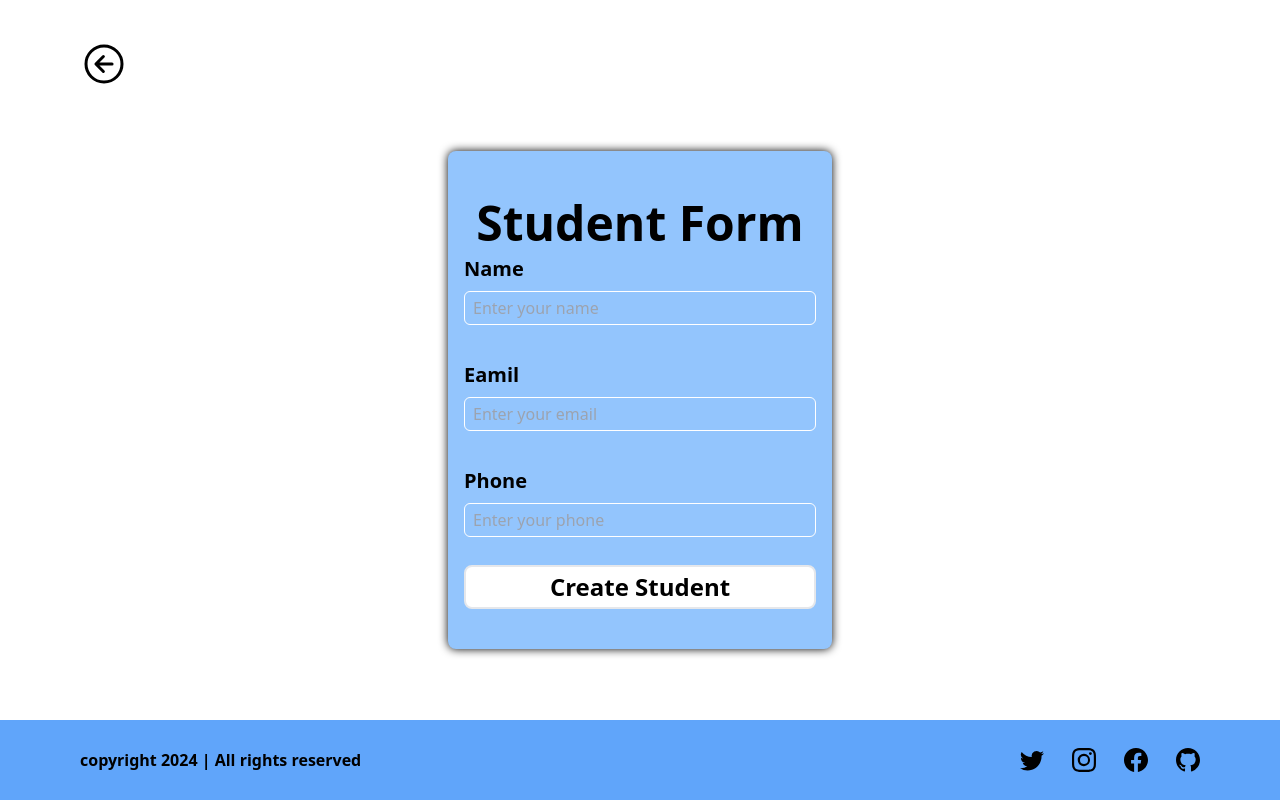
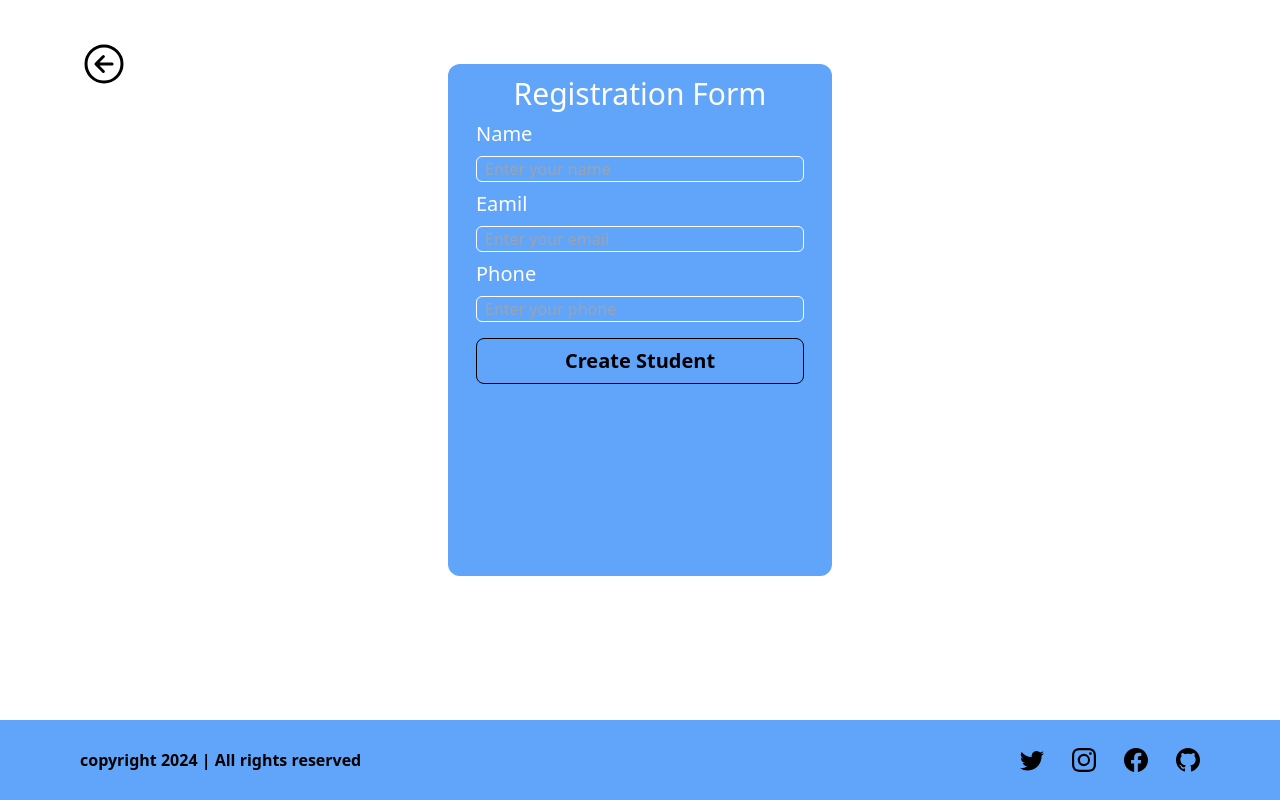
Before and after one commit to Bhavesh-Zalke-1628/frontAnother, a React (Vite) app: page /create-student in a window 1280 px wide. Built offline with nearby package versions, Linux system fonts and the light colour scheme.

Commit message:
Add the some pages

```diff
--- a/src/App.jsx
+++ b/src/App.jsx
@@ -25,7 +25,7 @@ function App() {
         {/* Student Route  */}
         <Route path='/show-student' element={<ShowStudent />}></Route>
         <Route path='/create-student' element={<CreateStudent />}></Route>
-        {/* <Route path='/student/attendance' element={<Attendance />}></Route> */}
+        <Route path='/student/attendance' element={<Attendance />}></Route>
 
 
 
--- a/src/Pages/AdminProfile.jsx
+++ b/src/Pages/AdminProfile.jsx
@@ -19,15 +19,7 @@ function AdminProfile() {
     return (
         <>
             < div className=' w-full h-[90vh] relative flex justify-center items-center gap-10 flex-col'>
-                {/* <IoArrowBackCircleOutline
-                    onClick={
-                        () => {
-                            navigate(-1)
-                        }
-                    }
-                    className=' text-4xl absolute top-10 left-20  cursor-pointer hover:text-violet-700'
-                /> */}
-                <NavigateArrow/>
+                <NavigateArrow />
                 <div className=' flex flex-col items-center py-10 gap-14 w-[70vw] h-[50vh] border-1  border-gray-500 shadow-lg shadow-indigo-500/40 bg-gradient-to-r from-cyan-500 to-blue-500"'>
                     <div className=' w-[90%] h-[70%] flex  items-center justify-between px-8 '>
                         <div className=' w-[20%] h-[90%] shadow-[0_0_15px_black] overflow-hidden'>
--- a/src/Pages/Student/Attendance.jsx
+++ b/src/Pages/Student/Attendance.jsx
@@ -1,10 +1,40 @@
 import React from 'react'
+import NavigateArrow from '../../Component/NavigateArrow'
+import Footer from '../../Component/Footer'
 
 function Attendance() {
     return (
-        <div>
-            Attendance
-        </div>
+        <>
+            {/* <NavigateArrow /> */}
+            <div className=' w-full h-screen'>
+
+                <table className=' w-[100%] h-[100%] sticky top-0 left-0 bg-white flex items-center justify-center flex-col'>
+                    <tr>
+                        <th className=' border-2 text-xl capitalize border-black text-center w-20'>Roll</th>
+                        <th className=' border-2 text-xl capitalize border-black text-center w-96'>name</th>
+                        <th className=' border-2 text-xl capitalize border-black text-center w-96'>Attendance</th>
+                    </tr>
+                    <tr>
+                        <td className=' border-2 text-xl capitalize border-black text-center w-20'>1</td>
+                        <td className=' border-2 text-xl capitalize border-black text-center w-96'>bhavesh</td>
+                        <td className=' border-2 text-xl capitalize border-black text-center w-96'>
+                            <div className=' flex flex-row gap-2 items-center justify-center'>
+                                <input type='radio' name="" id="" />
+                                <label>
+                                    Present
+                                </label>
+                                <input type='radio' name="" id="" />
+                                <label>
+                                    Absent
+                                </label>
+                            </div>
+                        </td>
+                    </tr>
+                </table>
+
+            </div>
+            <Footer />
+        </>
     )
 }
 
--- a/src/Pages/Student/CreateStudent.jsx
+++ b/src/Pages/Student/CreateStudent.jsx
@@ -1,68 +1,65 @@
 import React, { useState } from 'react'
-import Footer from '../../Component/Footer'
 import toast from 'react-hot-toast';
-import { useNavigate } from 'react-router-dom';
-import { useDispatch } from 'react-redux';
+import { useDispatch } from 'react-redux'
+import { useNavigate } from 'react-router-dom'
+import { createStudent } from '../../Redux/Slicees/StudentSlice';
 import NavigateArrow from '../../Component/NavigateArrow';
-import Header from '../../Component/Header';
-import { BsPhone } from 'react-icons/bs';
-import { createStudent } from '../../Redux/Slicees/StudentSlice';
+import Footer from '../../Component/Footer';
 
 function CreateStudent() {
 
-  const navigate = useNavigate();
-  const dispatch = useDispatch();
-  const [studentData, setStudentData] = useState({
+  const dispatch = useDispatch()
+  const navigate = useNavigate()
+
+  const [data, setData] = useState({
     name: "",
     email: "",
-    phone: ""
+    phone: "",
   })
-
 
   function handleUserInput(e) {
     const { name, value } = e.target;
-    setStudentData({
-      ...studentData,
+    setData({
+      ...data,
       [name]: value
     })
   }
-  async function createNewStudent(event) {
+  async function createNewAccount(event) {
     event.preventDefault();
-    if (!studentData.name || !studentData.email || !studentData.phone) {
-      toast.error("All fields are required");
-      return
+
+    if (!data.name || !data.email || !data.phone) {
+      toast.error("All required")
+      return;
     }
 
-
     const formData = new FormData()
-
-    formData.append('name', studentData.name)
-    formData.append('email', studentData.email)
-    formData.append('phone', studentData.phone)
+    formData.append('name', data.name)
+    formData.append('email', data.email)
+    formData.append('phone', data.phone)
 
     const response = dispatch(createStudent(formData))
     if (response?.payload?.success)
-      navigate('/show-student')
-
-    setStudentData({
+      console.log('this is the payload data >', response?.payload?.success)
+    // navigate('/show-student')
+    setData({
       name: "",
       email: "",
-      phone: ""
+      phone: "",
     })
   }
   return (
 
     <>
-      {/* <Header/> */}
-      <div className=' w-full h-screen flex items-center justify-center'>
+      <div className=' w-[100vw] h-[80vh] flex items-center justify-center'>
         <NavigateArrow />
         <form
-          onSubmit={createNewStudent}
+          onSubmit={createNewAccount}
           noValidate
-          className='flex text-black flex-col w-[30%] bg-blue-300 px-4 py-10 gap-7 rounded-lg shadow-[0_0_10px_black]'>
+          className='h-[80%] w-96 bg-blue-400  rounded-xl py-3 px-7 flex flex-col'>
+          <h1 className=' text-3xl capitalize text-white text-center'>registration form</h1>
+
           <div className=' flex flex-col gap-2 mt-2'>
-            <h1 className=' text-5xl text-center font-semibold'>Student Form</h1>
-            <label htmlFor='name' className=' text-black text-xl font-semibold '>
+            <label htmlFor='name' className=' text-white text-xl'>
               Name
             </label>
             <input
@@ -71,13 +68,13 @@ function CreateStudent() {
               name='name'
               id='name'
               placeholder='Enter your name'
-              value={studentData.name}
+              value={data.name}
               onChange={handleUserInput}
-              className='px-2  py-1 bg-transparent border border-white rounded-md'
+              className='px-2 bg-transparent border border-white rounded-md'
             />
           </div>
           <div className=' flex flex-col gap-2 mt-2'>
-            <label className=' text-black font-semibold text-xl'>
+            <label className=' text-white text-xl'>
               Eamil
             </label>
             <input
@@ -86,27 +83,27 @@ function CreateStudent() {
               name='email'
               id='email'
               placeholder='Enter your email'
-              value={studentData.email}
+              value={data.email}
               onChange={handleUserInput}
-              className='px-2 py-1 bg-transparent border border-white rounded-md'
+              className='px-2 bg-transparent border border-white rounded-md'
             />
           </div>
           <div className=' flex flex-col gap-2 mt-2'>
-            <label className=' text-black font-semibold text-xl'>
+            <label className=' text-white text-xl'>
               Phone
             </label>
             <input
-              type='text'
+              type='number'
               required
               name='phone'
               id='phone'
               placeholder='Enter your phone'
-              value={studentData.phone}
+              value={data.phone}
               onChange={handleUserInput}
-              className='text-black py-1 px-2 bg-transparent border border-white rounded-md'
+              className=' px-2 text-black bg-transparent border border-white rounded-md'
             />
           </div>
-          <button className=' text-2xl border-2 rounded-lg cursor-pointer bg-white hover:bg-blue-400 transition-all ease-in-out duration-300 py-1 font-semibold' type='submit' >Create Student</button>
+          <button className=' mt-4 text-black border border-black rounded-lg  py-2 text-xl font-semibold cursor-pointer hover:bg-blue-600' type='submit'>Create Student</button>
         </form>
       </div>
       <Footer />
--- a/src/Redux/Slicees/AdminSlice.js
+++ b/src/Redux/Slicees/AdminSlice.js
@@ -3,7 +3,7 @@ import axiosInstance from "../../Helper/AxiosInstance";
 import { toast } from 'react-hot-toast'
 const initialState = {
     status: localStorage.getItem('status') || false,
-    data: localStorage.getItem('data') || {}
+    data: (localStorage.getItem('data')) || {}
 
 }
 
--- a/src/Redux/Slicees/StudentSlice.js
+++ b/src/Redux/Slicees/StudentSlice.js
@@ -5,7 +5,7 @@ import axiosInstance from "../../Helper/AxiosInstance";
 
 
 const initialState = {
-    studentData: JSON.parse(localStorage.getItem('student')) || [],
+    studentData: (localStorage.getItem('student')) || [],
     numberOfStudent: localStorage.getItem('numberOfStudent') || 0
 }
 
@@ -17,7 +17,7 @@ export const getData = createAsyncThunk("/show-student", async () => {
         console.log((await response).data.studentData)
         toast.promise(response, {
             loading: "loading course data...",
-            success: "Courses loaded successfully",
+            success: "Student Data   loaded successfully",
             error: "Failed to get the courses",
         });
         return (await response).data.studentData;
@@ -31,7 +31,12 @@ export const getData = createAsyncThunk("/show-student", async () => {
 export const createStudent = createAsyncThunk("/create-student", async (data) => {
     console.log(data)
     try {
-        const res = axiosInstance.post("/student-info", data);
+        const config = {
+            headers: {
+                'content-Type': 'application/json'
+            }
+        }
+        const res = axiosInstance.post("/student-info", data, config);
         toast.promise(res, {
             loading: "Wait! creating a student",
             success: (data) => {
@@ -62,8 +67,9 @@ const studentSlice = createSlice({
                     state.numberOfStudent = action.payload.length
             })
             .addCase(createStudent.fulfilled, (state, action) => {
-                localStorage.setItem('studentData', action.payload)
-                state.studentData = action.payload
+                console.log(action.payload.student)
+                localStorage.setItem('student', action.payload.student)
+                state.studentData = [...action.payload.student]
             })
     }
 })
```
Also changed, not shown: src/Pages/Student/ShowStudent.jsx (+6 -4 lines), src/Constant/StudentCard.jsx (renamed from src/Component/StudentCard.jsx).
